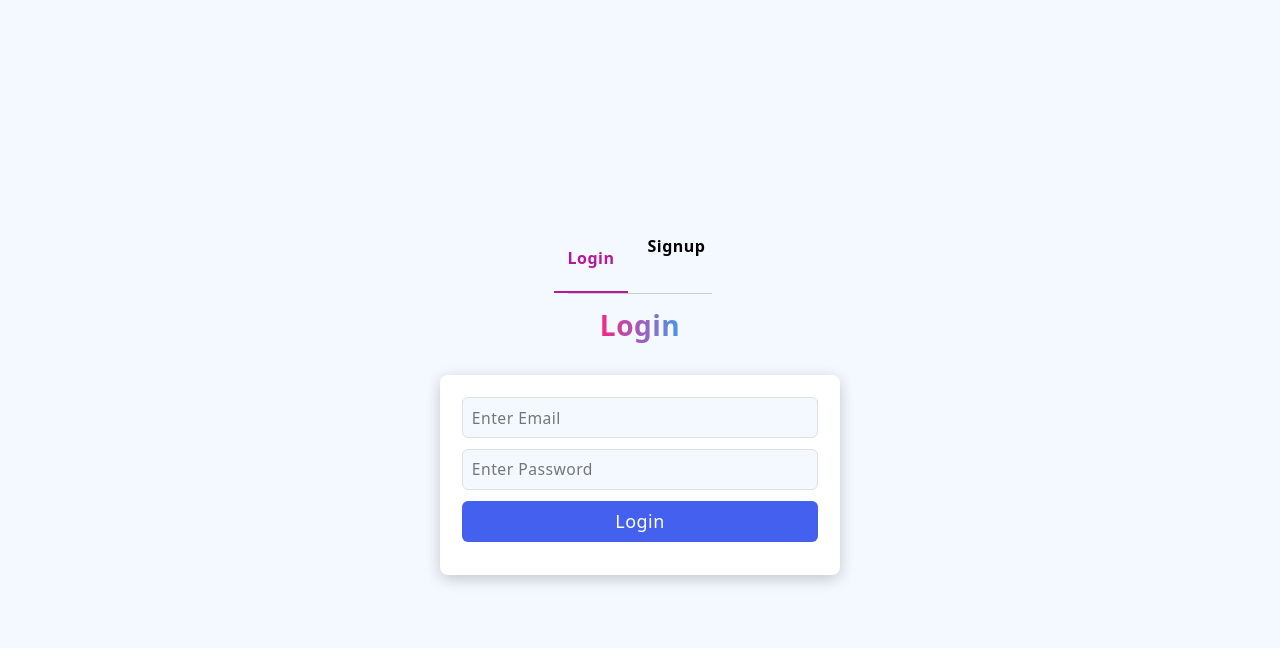
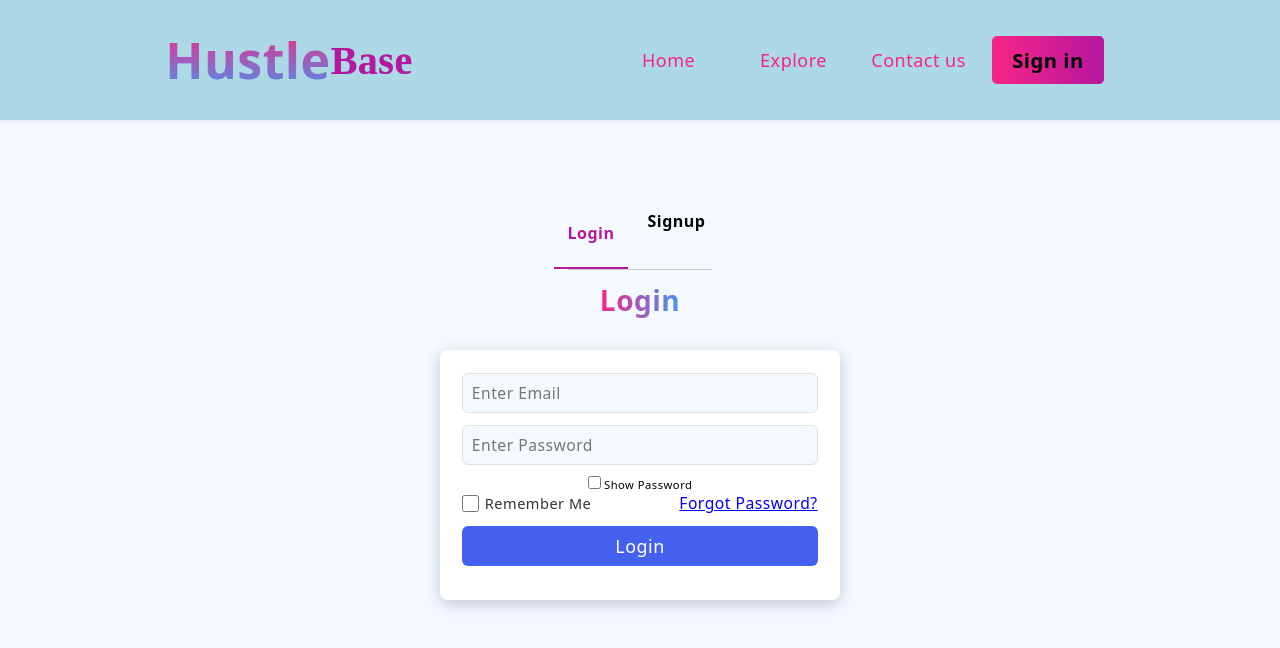
Before and after one commit to CKmellow/Hustle-Baze, a React (Create React App) app in the folder hustle-base/: page /login in a window 1280 px wide. Shown: the top 648 px of the page. Built offline with nearby package versions, Linux system fonts and the light colour scheme; a web font is replaced by a local one.

Commit message:
Remember me, Forgot password, show password, email verification

```diff
--- a/hustle-base/src/components/LoginPage.css
+++ b/hustle-base/src/components/LoginPage.css
@@ -210,3 +210,36 @@ button[type="submit"]:hover span {
     font-size: 1.4rem;
     background-color: #f4f9ff;
   }
+  /* Container for the checkbox options */
+.options {
+  display: flex;
+  justify-content: space-between;
+  align-items: center;
+  width: 100%;
+  margin-bottom: 1rem;
+  font-size: 1.4rem;
+  color: #333;
+}
+
+/* Styling for both checkboxes */
+.options label {
+  display: flex;
+  align-items: center;
+  gap: 0.5rem;
+  font-size: 1.3rem;
+  cursor: pointer;
+}
+
+/* Styling for checkboxes */
+.options input[type="checkbox"] {
+  width: 1.5rem;
+  height: 1.5rem;
+  accent-color: var(--color-6);
+  cursor: pointer;
+  border-radius: 4px;
+}
+
+/* Optional hover effect for label */
+.options label:hover {
+  color: var(--color-6);
+}
--- a/hustle-base/src/components/LoginPage.jsx
+++ b/hustle-base/src/components/LoginPage.jsx
@@ -1,4 +1,4 @@
-import React, { useState } from 'react';
+import React, { useState, useEffect } from 'react';
 import { useNavigate } from 'react-router-dom';
 import './LoginPage.css';
 import { toast } from 'sonner';
@@ -7,6 +7,9 @@ import NavBar from './NavBar';
 const LoginPage = () => {
 const [email, setEmail] = useState('');
 const [password, setPassword] = useState('');
+const [confirmPassword, setConfirmPassword] = useState('');
+const [showPassword, setShowPassword] = useState(false);
+const [rememberMe, setRememberMe] = useState(false);
 const [errorMessage, setErrorMessage] = useState('');
 const [isLogin, setIsLogin] = useState(true); // Toggle between login and signup
 const [signupData, setSignupData] = useState({
@@ -18,6 +21,23 @@ const [signupData, setSignupData] = useState({
     role: '',
   });
   const navigate = useNavigate();
+
+  // ✅ Auto-login if token and user exist
+  useEffect(() => {
+    const token = localStorage.getItem('token') || sessionStorage.getItem('token');
+    const user = localStorage.getItem('user') || sessionStorage.getItem('user');
+
+    if (token && user) {
+      const parsedUser = JSON.parse(user);
+      if (parsedUser.role === 'student') {
+        navigate('/student');
+      } else if (parsedUser.role === 'employer') {
+        navigate('/employer');
+      } else if (parsedUser.role === 'CareerOfficer') {
+        navigate('/staff');
+      }
+    }
+  }, [navigate]);
 
   // Handle Login
   const handleLogin = async (e) => {
@@ -39,8 +59,14 @@ const [signupData, setSignupData] = useState({
       }
 
       const data = await response.json();
+      if (rememberMe) {
   localStorage.setItem('token', data.token);
   localStorage.setItem('user', JSON.stringify(data.user));
+} else {
+  sessionStorage.setItem('token', data.token);
+  sessionStorage.setItem('user', JSON.stringify(data.user));
+}
+
 
       console.log('Login successful:', data);
 
@@ -68,9 +94,15 @@ const [signupData, setSignupData] = useState({
   // Handle Signup
   const handleSignup = async (e) => {
     e.preventDefault();
+    if (signupData.password !== confirmPassword) {
+  setErrorMessage("Passwords do not match.");
+  toast.error("Passwords do not match.");
+  return;
+}
 
+const { fname, lname, _id, email, password, role } = signupData;
     try {
-      const response = await fetch('http://localhost:5000/signup', {
+      const response = await fetch('http://localhost:5000/signup' , {
         method: 'POST',
         headers: { 'Content-Type': 'application/json' },
         body: JSON.stringify(signupData),
@@ -92,6 +124,7 @@ const [signupData, setSignupData] = useState({
           email: '',
           password: '',
           role: '',
+
         });
       } else {
         setErrorMessage(data.message);
@@ -107,6 +140,7 @@ const [signupData, setSignupData] = useState({
   return (
 
     <div className="login-container">
+      <NavBar />
       {/* Tabs for toggling between Login and Signup */}
       <div className="tabs">
         <div
@@ -125,6 +159,7 @@ const [signupData, setSignupData] = useState({
 
       <h2>{isLogin ? 'Login' : 'Signup'}</h2>
       {isLogin ? (
+
         <form onSubmit={handleLogin}>
           <input
           type="email"
@@ -134,15 +169,39 @@ const [signupData, setSignupData] = useState({
           required
         />
         <input
-            type="password"
+          type={showPassword ? "text" : "password"}
           value={password}
           onChange={(e) => setPassword(e.target.value)}
           placeholder="Enter Password"
           required
         />
 
+        <label className="show-password-toggle">
+          <input
+            type="checkbox"
+            checked={showPassword}
+            onChange={() => setShowPassword(!showPassword)}
+          /> Show Password
+        </label>
+
+        <div className="options">
+          <label className="remember-me">
+            <input
+              type="checkbox"
+              checked={rememberMe}
+              onChange={() => setRememberMe(!rememberMe)}
+            />
+            Remember Me
+          </label>
+          <a href="#" className="forgot-password">Forgot Password?</a>
+</div>
+
+
+
           <button type="submit"><span>Login</span></button>
+
         </form>
+
       ) : (
         <form onSubmit={handleSignup}>
           <input
@@ -181,6 +240,24 @@ const [signupData, setSignupData] = useState({
             placeholder="Enter Password"
             required
           />
+          {/* Confirm Password Field */}
+          <input
+            type={showPassword ? "text" : "password"}
+            value={confirmPassword}
+            onChange={(e) => setConfirmPassword(e.target.value)}
+            placeholder="Confirm Password"
+            required
+          />
+
+
+          <label className="show-password-toggle">
+            <input
+              type="checkbox"
+              checked={showPassword}
+              onChange={() => setShowPassword(!showPassword)}
+            /> Show Password
+          </label>
+
           <select
             value={signupData.role}
             onChange={(e) => setSignupData({ ...signupData, role: e.target.value })}
@@ -189,7 +266,7 @@ const [signupData, setSignupData] = useState({
             <option value="">Select Role</option>
             <option value="student">Student</option>
             <option value="employer">Employer</option>
-            <option value="careersOffice">Career's office</option>
+            {/* <option value="careersOffice">Career's office</option> */}
           </select>
          <button type="submit"><span>SignUp</span></button>
         </form>
```
Also changed, not shown: hustle-base/src/server.js (+65 -6 lines). Lines whose indentation alone changed are shown as unchanged.
